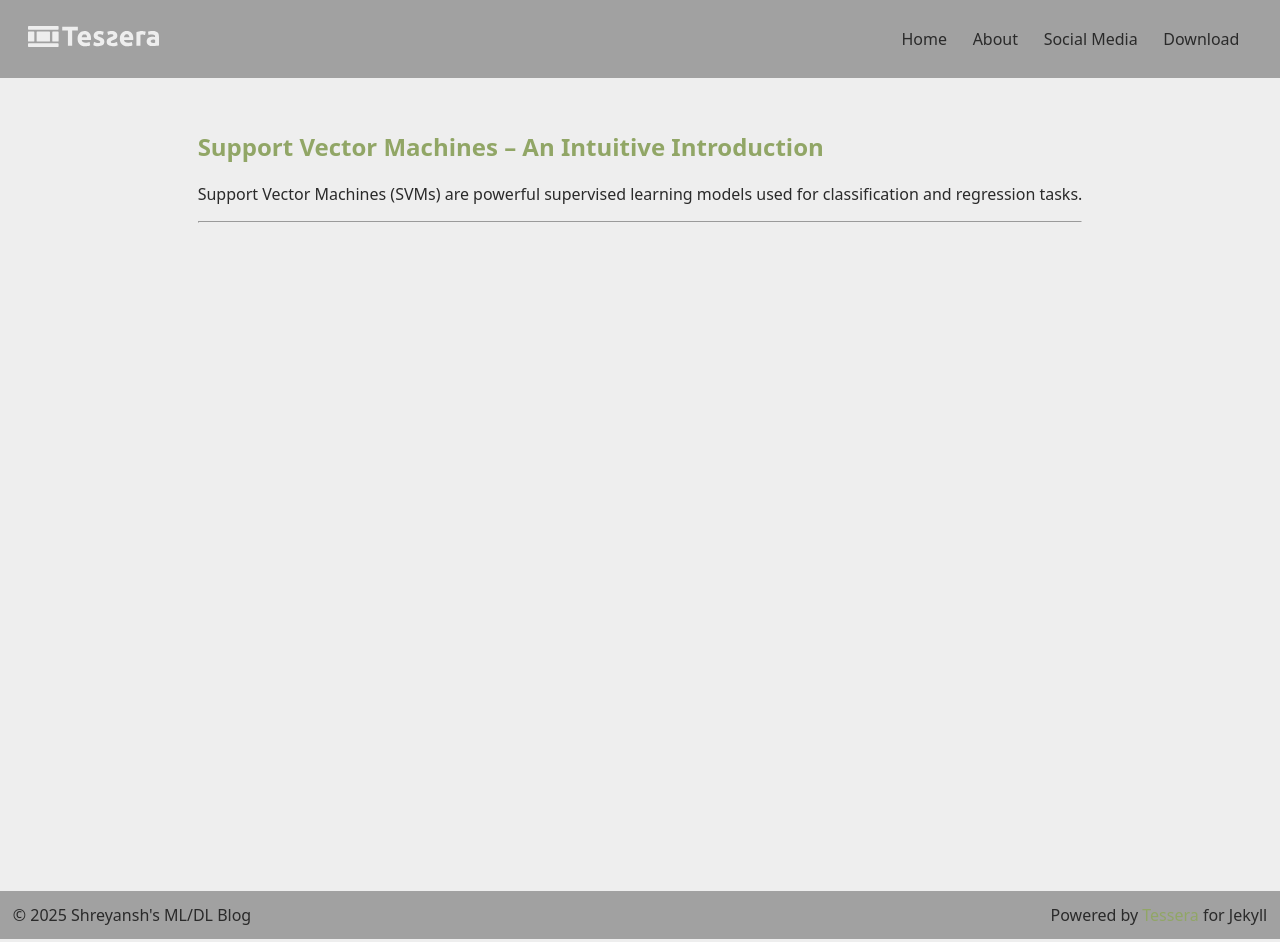
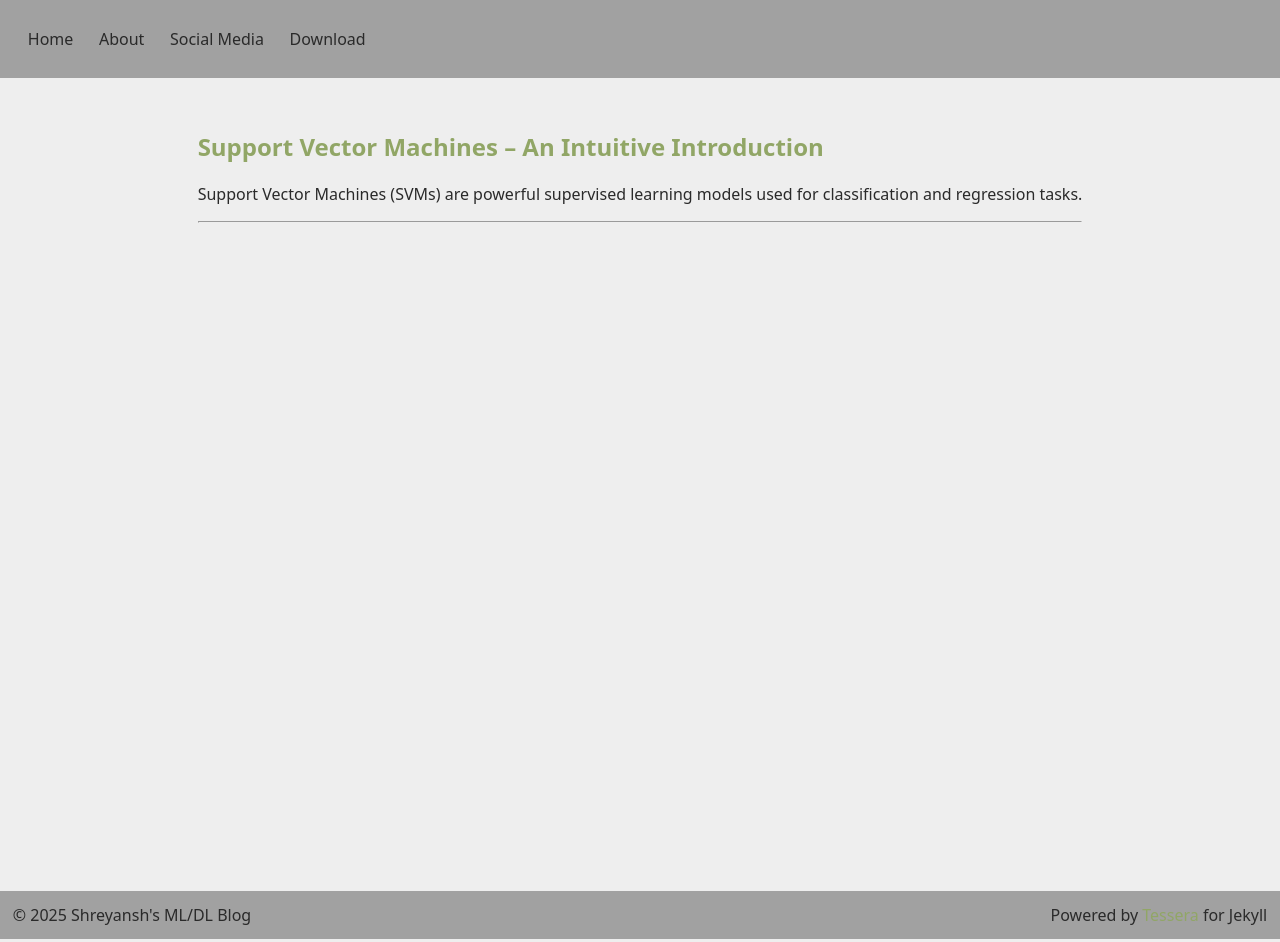
Before and after one commit to shrrynsh/shrrynsh.github.io, a Jekyll site: the page built from index.md, in a window 1280 px wide. Built offline with Jekyll 4.4.1, drawn with Linux system fonts in a browser that asks for light colours.

Commit message:
Update toppane.html

```diff
--- a/_includes/toppane.html
+++ b/_includes/toppane.html
@@ -2,10 +2,7 @@
 
 <div class="toppanel">
 		<!-- Left side of the pane, usually only has a title or logo -->
-	<div class="tp-left">
-	<a href="{{ '/' | relative_url }}"><img class="tp-banner" src="{{ '/assets/img/banner.svg' | relative_url }}" width="100%" /></a>
-		<!--<h1>{{ site.title }}</h1> -->
-	</div>
+
 
 	<!-- Burger menu using checkbox hack (for mobile, without using JS) -->
 	<input type="checkbox" id="burger-toggle" class="burger-checkbox">
```
